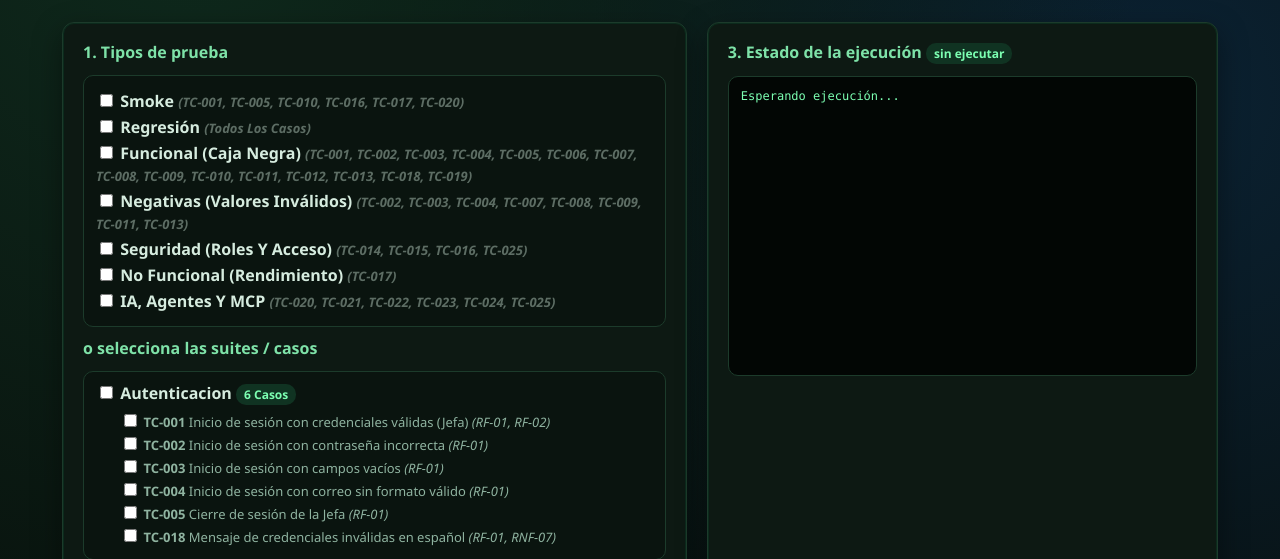
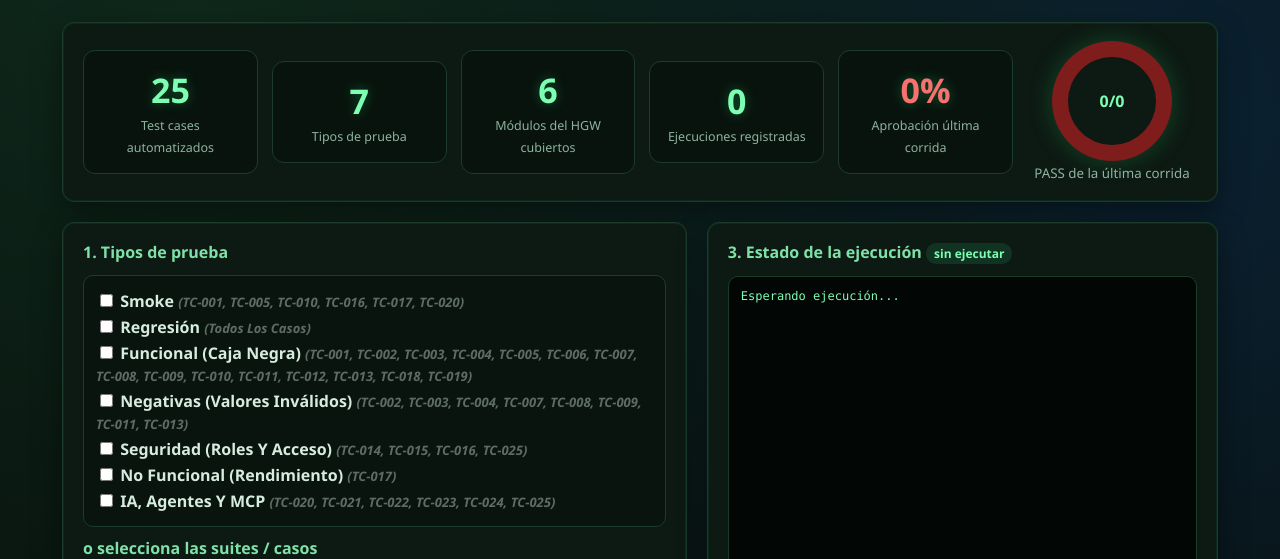
Before and after one commit to aJuanga/hgw-qa-automation, a Flask app: page / in a window 1280 px wide. Shown: the part 86-645 px from the top of the page. Run offline with Flask 3, Linux system fonts and the light colour scheme; data that the repository does not hold is empty.

Commit message:
Panel de indicadores: casos, tipos, módulos, ejecuciones y aprobación

```diff
--- a/web/templates/index.html
+++ b/web/templates/index.html
@@ -40,10 +40,22 @@ small,i{color:#8fb3a0}
 .m.b{background:#132a1e;color:#d6ecdf;align-self:flex-start;max-width:92%;border:1px solid #1c3b2b}
 #chat form{display:flex;border-top:1px solid #1c3b2b}#chat input{flex:1;padding:12px;border:0!important;outline:0}
 #chat form button{border-radius:0;margin:0;padding:0 16px;box-shadow:none}
-</style></head><body>
+.kpi{background:#08130d;border:1px solid #1c3b2b;border-radius:12px;padding:16px;text-align:center}.kpi b{display:block;font-size:34px;color:#7CFFB2;text-shadow:0 0 12px #22c55e66}.kpi span{font-size:12.5px;color:#8fb3a0}</style></head><body>
 <header><div><h1>HGW <span>Sentinel</span> · QA Automation</h1><small>Selenium WebDriver · Gherkin · Page Object Model · IA · Tiempo real</small></div>
 <div><a href="/ia" style="color:#fff;background:#1f8a4c;padding:8px 14px;border-radius:8px;text-decoration:none;margin-right:14px"><b>Agente IA · Gherkin</b></a><small>Sistema bajo prueba:</small> <b>{{ base_url }}</b></div></header>
 <main>
+<section class="box full" style="display:grid;grid-template-columns:repeat(5,1fr) 170px;gap:14px;align-items:center">
+{% set total = suites.values()|map('length')|sum %}{% set u = history[0] if history else None %}
+<div class="kpi"><b>{{ total }}</b><span>Test cases automatizados</span></div>
+<div class="kpi"><b>{{ tipos|length }}</b><span>Tipos de prueba</span></div>
+<div class="kpi"><b>{{ suites|length }}</b><span>Módulos del HGW cubiertos</span></div>
+<div class="kpi"><b>{{ history|length }}</b><span>Ejecuciones registradas</span></div>
+<div class="kpi"><b style="color:{{ '#3ddc84' if u and u.summary.pass_rate >= 80 else '#f87171' }}">{{ u.summary.pass_rate if u else 0 }}%</b><span>Aprobación última corrida</span></div>
+<div style="text-align:center">{% set pr = u.summary.pass_rate if u else 0 %}
+<div style="width:120px;height:120px;border-radius:50%;margin:auto;background:conic-gradient(#22c55e {{ pr*3.6 }}deg,#7f1d1d 0);display:grid;place-items:center;box-shadow:0 0 25px #22c55e44">
+<div style="width:88px;height:88px;border-radius:50%;background:#0d1913;display:grid;place-items:center;font-weight:800;color:#7CFFB2">{{ u.summary.PASS if u else 0 }}/{{ u.summary.total if u else 0 }}</div></div>
+<small>PASS de la última corrida</small></div>
+</section>
 <form class="box" method="post" action="/run" id="f">
   <h2>1. Tipos de prueba</h2>
   <div class="suite">
```
